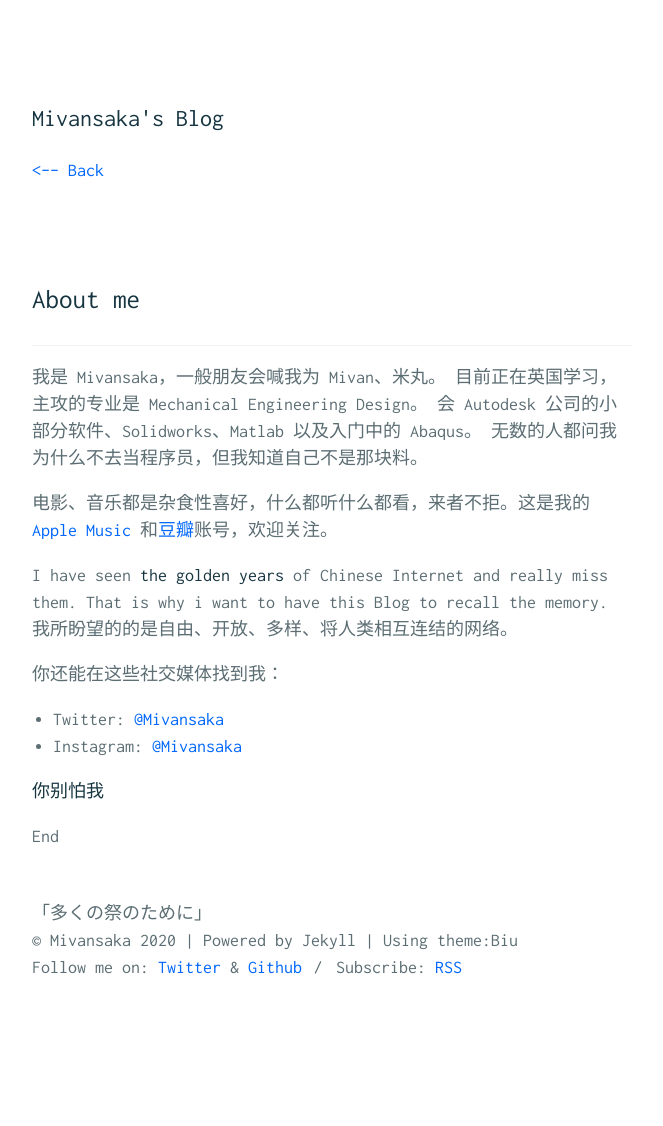
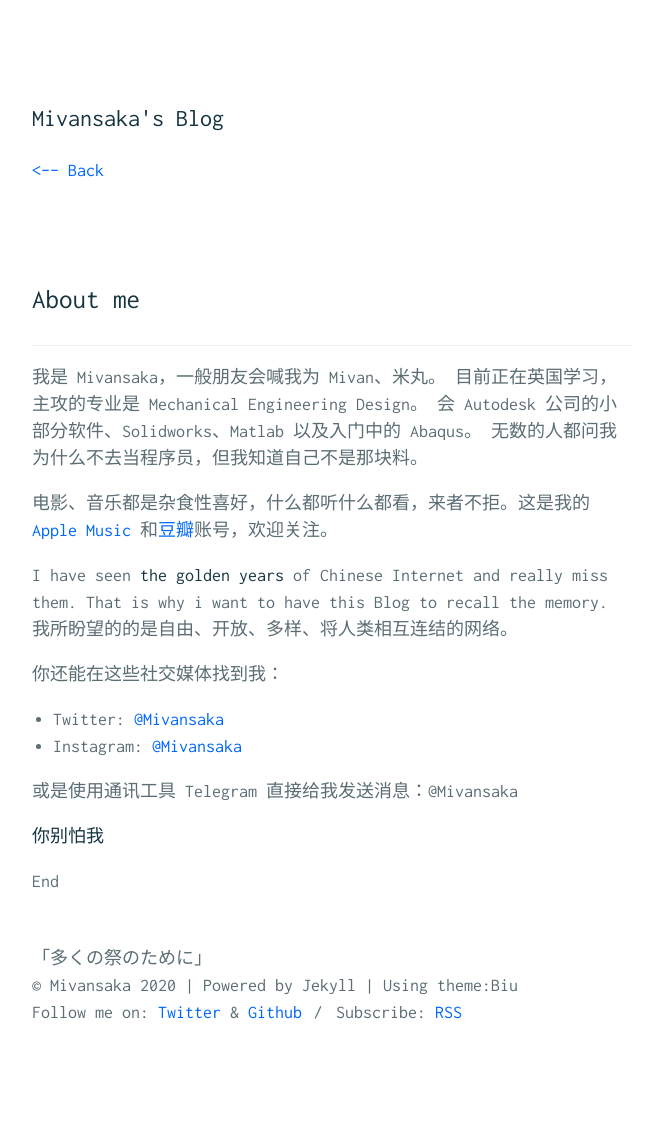
Before and after one commit to mivansaka/mivansaka.github.io, a Jekyll site: the page built from _pages/about.md, in a window 1280 px wide. Shown: the whole page, without its empty margins (308-971 px from the left). Built offline with Jekyll 4.4.1, drawn with Linux system fonts in a browser that asks for light colours; before the commit the page ends 1081 px from its top, so only the background shows below that.

Commit message:
add telegram

```diff
--- a/_pages/about.md
+++ b/_pages/about.md
@@ -19,6 +19,8 @@ I have seen **the golden years** of Chinese Internet and really miss them. That
 - Twitter: [@Mivansaka](https://twitter.com/MGinTonic "@Mivansaka")
 - Instagram: [@Mivansaka](https://www.instagram.com/mivansaka/ "@Mivansaka")
 
+或是使用通讯工具 Telegram 直接给我发送消息：@Mivansaka
+
 **你别怕我**
 
 End
```
